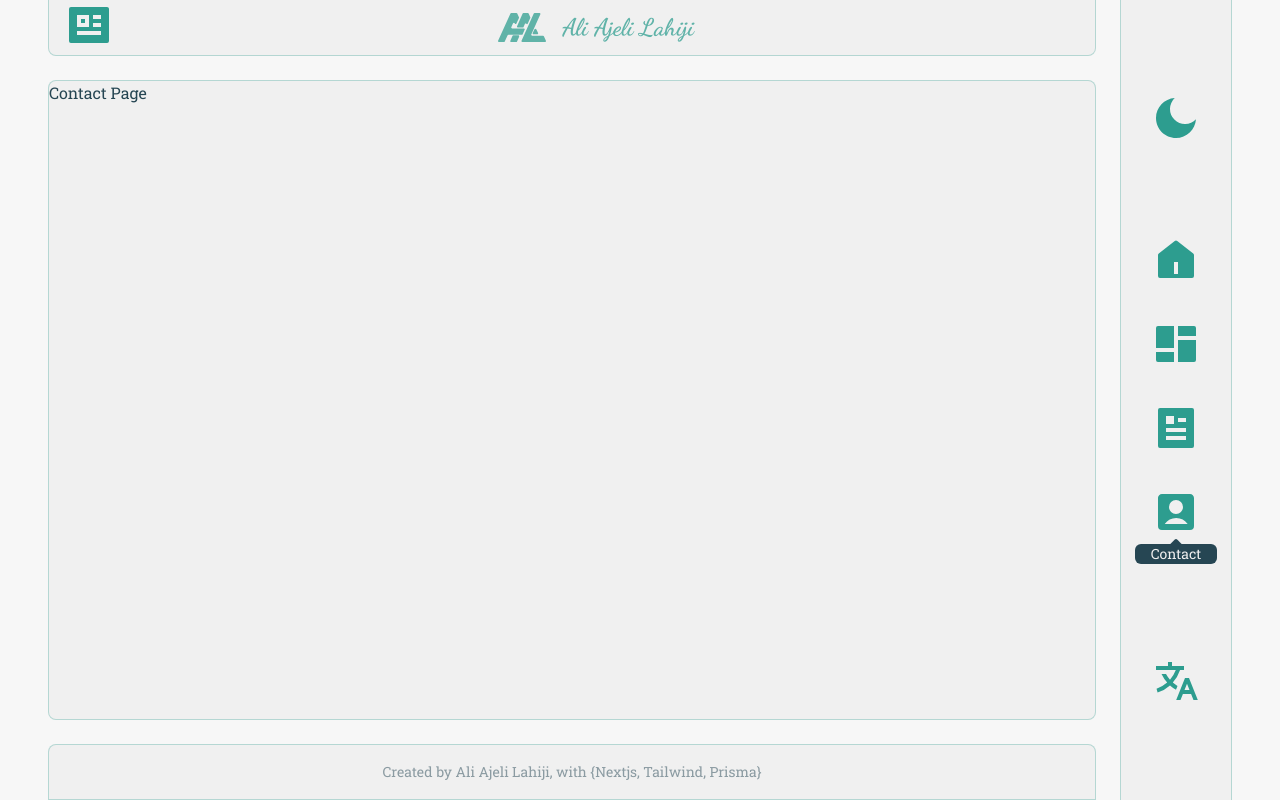
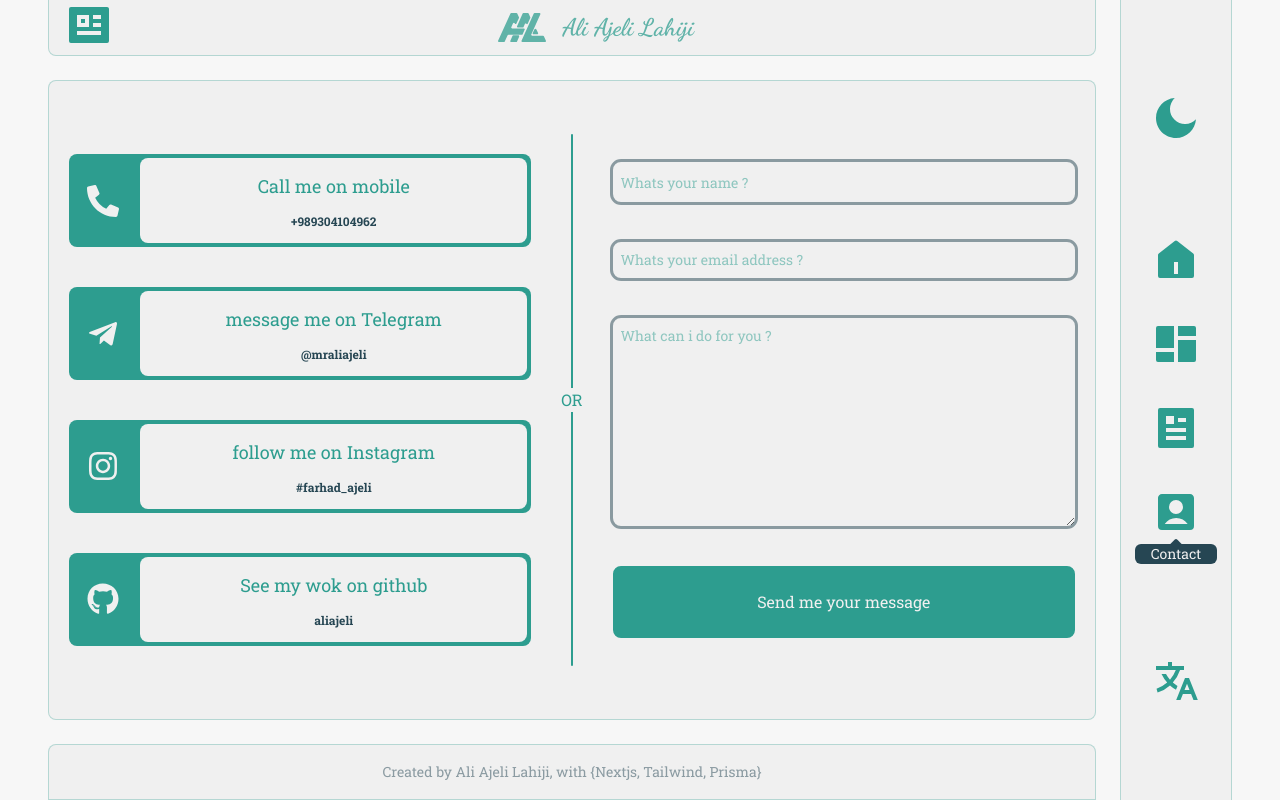
Before and after one commit to aliajeli/my-portfolio, a Next.js app: page /contact in a window 1280 px wide. Built offline with nearby package versions, Linux system fonts and the light colour scheme.

Commit message:
Add Contact page

```diff
--- /dev/null
+++ b/app/contact/ContactForm.tsx
@@ -0,0 +1,66 @@
+"use client";
+import { useForm, SubmitHandler } from "react-hook-form";
+
+type Inputs = {
+  name: string;
+  email: string;
+  message: string;
+};
+
+const ContactForm = () => {
+  const {
+    register,
+    handleSubmit,
+    formState: { errors },
+  } = useForm<Inputs>();
+
+  const onSubmit: SubmitHandler<Inputs> = (data) => console.log(data);
+
+  return (
+    <form
+      onSubmit={handleSubmit(onSubmit)}
+      className="flex flex-col p-5 md:w-full md:py-10 md:gap-2"
+    >
+      <input
+        defaultValue=""
+        placeholder="Whats your name ?"
+        {...register("name", { required: true })}
+        className="p-2 rounded-lg text-accent outline outline-[3px] focus:outline-accent dark:focus:outline-accent placeholder:text-accent/50 placeholder:text-sm bg-light dark:bg-dark dark:outline-light/50 outline-dark/50"
+      />
+
+      <span className="h-6 px-3 grid items-center text-xs text-red-500">
+        {errors.name && "Please enter your Name"}
+      </span>
+
+      <input
+        type="email"
+        defaultValue=""
+        placeholder="Whats your email address ?"
+        {...register("email", { required: true })}
+        className="p-2 rounded-lg text-accent text-sm outline outline-[3px] focus:outline-accent dark:focus:outline-accent placeholder:text-accent/50 placeholder:text-sm bg-light dark:bg-dark dark:outline-light/50 outline-dark/50"
+      />
+
+      <span className="h-6 px-3 grid items-center text-xs text-red-500">
+        {errors.email && "Please enter your Email Address"}
+      </span>
+
+      <textarea
+        placeholder="What can i do for you ?"
+        rows={8}
+        {...register("message", { required: true })}
+        className="p-2 rounded-lg text-accent outline outline-[3px] focus:outline-accent dark:focus:outline-accent placeholder:text-accent/50 placeholder:text-sm bg-light dark:bg-dark dark:outline-light/50 outline-dark/50 "
+      />
+
+      <span className="h-6 px-3 grid items-center text-xs text-red-500">
+        {errors.message && "Please enter a message"}
+      </span>
+
+      <input
+        type="submit"
+        value="Send me your message"
+        className="bg-accent p-5 rounded-lg text-light dark:text-dark border-4 border-accent cursor-pointer dark:hover:bg-dark dark:hover:text-accent hover:bg-light hover:text-accent"
+      />
+    </form>
+  );
+};
+export default ContactForm;
--- /dev/null
+++ b/app/contact/ContactLink.tsx
@@ -0,0 +1,30 @@
+import Link from "next/link";
+import React from "react";
+const ContactLink = ({
+  href,
+  title,
+  description,
+  children,
+}: {
+  href: string;
+  title: string;
+  description: string;
+  children: React.ReactNode;
+}) => {
+  return (
+    <Link
+      href={href}
+      target="_blank"
+      className=" h-full flex bg-accent rounded-lg"
+    >
+      <div className="w-20 h-full grid place-content-center ">{children}</div>
+      <div className="bg-light dark:bg-dark w-full m-1 text-dark dark:text-light rounded-lg flex flex-col justify-evenly items-center">
+        <span className="text-lg text-accent">{title}</span>
+        <span className="text-xs font-bold text-dark dark:text-light">
+          {description}
+        </span>
+      </div>
+    </Link>
+  );
+};
+export default ContactLink;
--- a/app/contact/page.tsx
+++ b/app/contact/page.tsx
@@ -1,9 +1,53 @@
+import Link from "next/link";
 import React from "react";
+import ContactForm from "./ContactForm";
+import {
+  FaPhoneAlt,
+  FaTelegramPlane,
+  FaInstagram,
+  FaGithub,
+} from "react-icons/fa";
+import ContactLink from "./ContactLink";
 
 const Contact = () => {
   return (
-    <main className="bg-light dark:bg-dark flex-[2] border-0 lg:border border-accent/30 lg:rounded-lg">
-      <h1>Contact Page </h1>
+    <main className="bg-light dark:bg-dark border-0 border-accent/30 flex flex-col md:flex-row md:place-items-center lg:rounded-lg lg:border ">
+      <section className="h-full flex fex-wrap flex-col p-5 gap-3 justify-evenly md:w-full md:h-5/6 md:gap-10">
+        <ContactLink
+          href="tel:+989304104962"
+          title="Call me on mobile"
+          description="+989304104962"
+        >
+          <FaPhoneAlt className="w-8 h-8 fill-light dark:fill-dark" />
+        </ContactLink>
+        <ContactLink
+          href="https://t.me/mraliajeli"
+          title="message me on Telegram"
+          description="@mraliajeli"
+        >
+          <FaTelegramPlane className="w-8 h-8 fill-light dark:fill-dark" />
+        </ContactLink>
+        <ContactLink
+          href="https://www.instagram.com/farhad_ajeli/"
+          title="follow me on Instagram"
+          description="#farhad_ajeli"
+        >
+          <FaInstagram className="w-8 h-8 fill-light dark:fill-dark" />
+        </ContactLink>
+        <ContactLink
+          href="https://github.com/aliajeli"
+          title="See my wok on github"
+          description="aliajeli"
+        >
+          <FaGithub className="w-8 h-8 fill-light dark:fill-dark" />
+        </ContactLink>
+      </section>
+      <div className="h-[0.15rem] bg-accent mx-5 rounded-full relative md:h-5/6 md:w-[0.15rem] md:self-center">
+        <span className="absolute top-1/2 left-1/2 -translate-x-1/2 -translate-y-1/2 text-accent px-1 bg-light dark:bg-dark">
+          OR
+        </span>
+      </div>
+      <ContactForm />
     </main>
   );
 };
--- a/package.json
+++ b/package.json
@@ -18,6 +18,7 @@
     "next": "13.1.2",
     "react": "18.2.0",
     "react-dom": "18.2.0",
+    "react-hook-form": "^7.42.1",
     "react-icons": "^4.7.1",
     "typescript": "4.9.4"
   },
```
Also changed, not shown: 1 other file (tests, documents, lock files or other folders).
